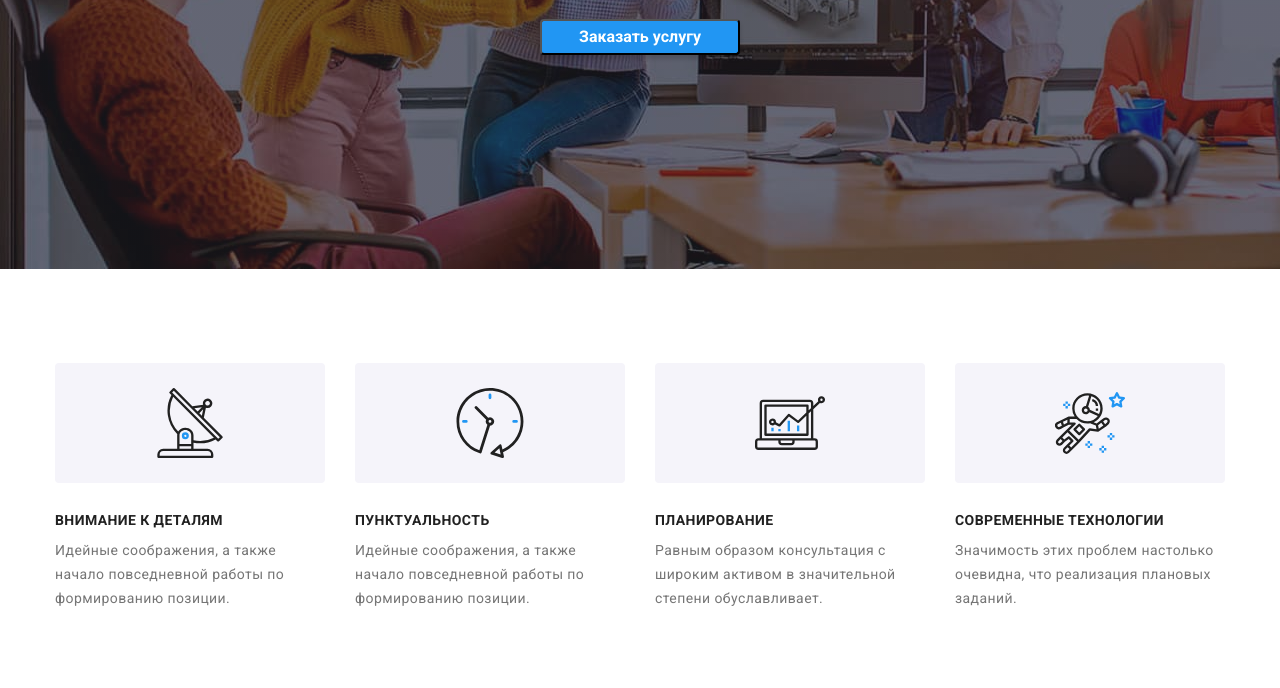
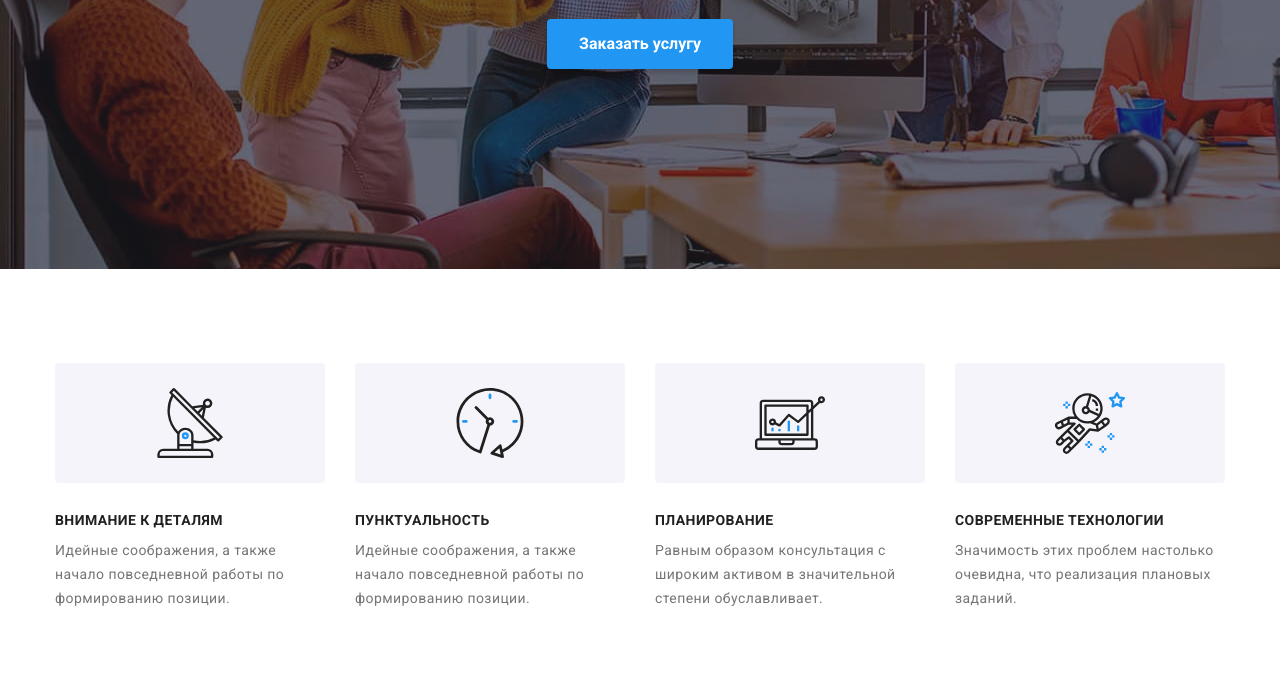
Before and after one commit to Aleksandra-Rud/goit-markup-hw-04, a plain HTML site: page index.html in a window 1280 px wide. Shown: the part 412-1100 px from the top of the page. Drawn offline with nearby package versions, Linux system fonts and the light colour scheme.

Commit message:
Добавляет разметку и оформление иконок и декоративных эффектов для страниц из макета домашнего задания #4
Внесены правки по кнопкам и иконкам

```diff
--- a/css/styles.css
+++ b/css/styles.css
@@ -247,10 +247,9 @@ img {
 
 .button-hero {
   display: inline-block;
-  min-width: 200px;
   box-shadow: 0px 4px 4px rgba(0, 0, 0, 0.15);
   border-radius: 4px;
-  padding: 10px 32 px;
+  padding: 10px 32px;
   text-align: center;
   align-items: center;
 
@@ -261,6 +260,7 @@ img {
   background-color: var(--accent-color);
   cursor: pointer;
   margin-top: 30px;
+  border: none;
 }
 /*============End hero=========*/
 
@@ -550,6 +550,7 @@ img {
   justify-content: center;
   text-align: center;
   align-items: center;
+  border: none;
 }
 
 .projects-button {
```
